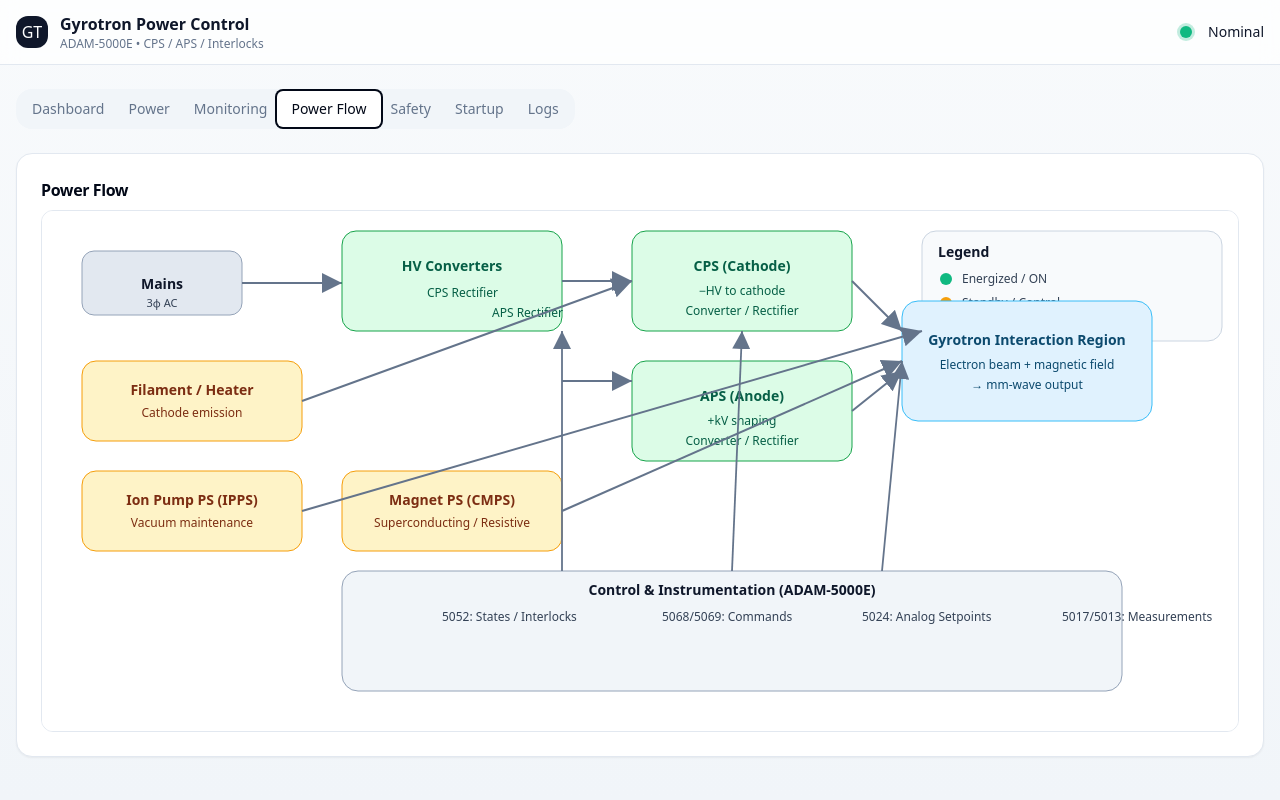
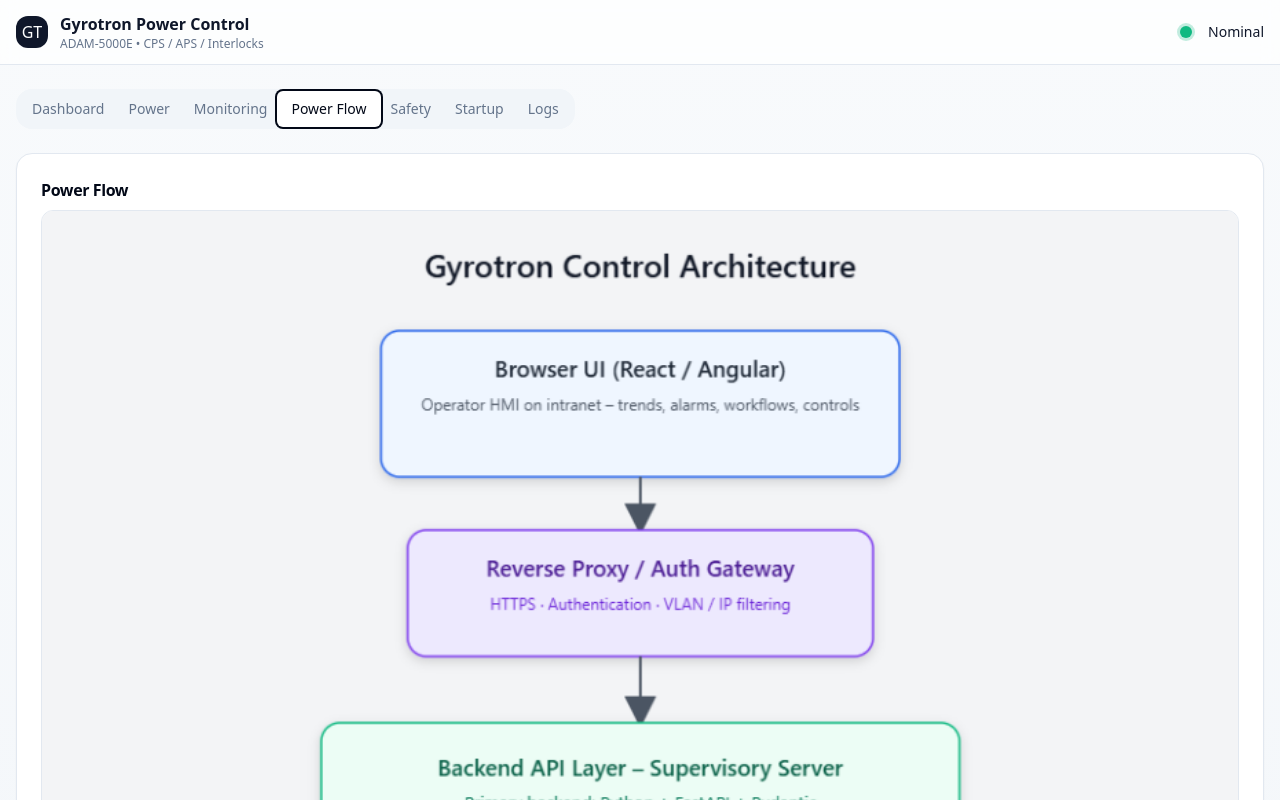
Before and after one commit to BigDedoo/Gyrotron_control, a React app in the folder frontend/: page / in a window 1280 px wide. Both pictures are taken after a click on the tab "Power Flow". Shown: the top 800 px of the page. Built offline with nearby package versions, Linux system fonts and the light colour scheme; the HTML template or start-up script is replaced by a standard one.

Commit message:
refactor: replace inline SVG power flow diagram with a static image.

```diff
--- a/frontend/src/App.tsx
+++ b/frontend/src/App.tsx
@@ -337,89 +337,16 @@ function MonitoringTab() {
 }
 
 function PowerFlowTab() {
-  // Simple SVG power flow diagram (mock wiring)
   return (
     <Card className="rounded-2xl">
       <CardHeader className="pb-2"><CardTitle className="text-base">Power Flow</CardTitle></CardHeader>
       <CardContent>
-        <div className="w-full overflow-auto rounded-xl border bg-white">
-          <svg viewBox="0 0 1200 520" className="min-w-[900px] h-[520px]">
-            <g transform="translate(880,20)">
-              <rect x="0" y="0" width="300" height="110" rx="14" fill="#f8fafc" stroke="#cbd5e1" />
-              <text x="16" y="26" fontSize="14" fontWeight="600" fill="#0f172a">Legend</text>
-              <circle cx="24" cy="48" r="6" fill="#10b981" /><text x="40" y="52" fontSize="12" fill="#334155">Energized / ON</text>
-              <circle cx="24" cy="72" r="6" fill="#f59e0b" /><text x="40" y="76" fontSize="12" fill="#334155">Standby / Control</text>
-              <circle cx="24" cy="96" r="6" fill="#ef4444" /><text x="40" y="100" fontSize="12" fill="#334155">Fault / Tripped</text>
-            </g>
-            <defs>
-              <marker id="arrow" markerWidth="10" markerHeight="10" refX="10" refY="5" orient="auto">
-                <path d="M 0 0 L 10 5 L 0 10 z" fill="#64748b" />
-              </marker>
-            </defs>
-            <g transform="translate(40,40)">
-              <rect width="160" height="64" rx="12" fill="#e2e8f0" stroke="#94a3b8" />
-              <text x="80" y="38" textAnchor="middle" fontSize="14" fontWeight="600" fill="#0f172a">Mains</text>
-              <text x="80" y="56" textAnchor="middle" fontSize="11" fill="#334155">3ϕ AC</text>
-            </g>
-            <line x1="200" y1="72" x2="300" y2="72" stroke="#64748b" strokeWidth="2" markerEnd="url(#arrow)" />
-            <g transform="translate(300,20)">
-              <rect width="220" height="100" rx="14" fill="#dcfce7" stroke="#16a34a" />
-              <text x="110" y="40" textAnchor="middle" fontSize="14" fontWeight="600" fill="#065f46">HV Converters</text>
-              <text x="85" y="66" fontSize="12" fill="#065f46">CPS Rectifier</text>
-              <text x="150" y="86" fontSize="12" fill="#065f46">APS Rectifier</text>
-            </g>
-            <g transform="translate(590,20)">
-              <rect width="220" height="100" rx="14" fill="#dcfce7" stroke="#16a34a" />
-              <text x="110" y="40" textAnchor="middle" fontSize="14" fontWeight="600" fill="#065f46">CPS (Cathode)</text>
-              <text x="110" y="64" textAnchor="middle" fontSize="12" fill="#065f46">−HV to cathode</text>
-              <text x="110" y="84" textAnchor="middle" fontSize="12" fill="#065f46">Converter / Rectifier</text>
-            </g>
-            <g transform="translate(590,150)">
-              <rect width="220" height="100" rx="14" fill="#dcfce7" stroke="#16a34a" />
-              <text x="110" y="40" textAnchor="middle" fontSize="14" fontWeight="600" fill="#065f46">APS (Anode)</text>
-              <text x="110" y="64" textAnchor="middle" fontSize="12" fill="#065f46">+kV shaping</text>
-              <text x="110" y="84" textAnchor="middle" fontSize="12" fill="#065f46">Converter / Rectifier</text>
-            </g>
-            <g transform="translate(860,90)">
-              <rect width="250" height="120" rx="16" fill="#e0f2fe" stroke="#38bdf8" />
-              <text x="125" y="44" textAnchor="middle" fontSize="14" fontWeight="600" fill="#0c4a6e">Gyrotron Interaction Region</text>
-              <text x="125" y="68" textAnchor="middle" fontSize="12" fill="#0c4a6e">Electron beam + magnetic field</text>
-              <text x="125" y="88" textAnchor="middle" fontSize="12" fill="#0c4a6e">→ mm-wave output</text>
-            </g>
-            <line x1="520" y1="70" x2="590" y2="70" stroke="#64748b" strokeWidth="2" markerEnd="url(#arrow)" />
-            <line x1="520" y1="170" x2="590" y2="170" stroke="#64748b" strokeWidth="2" markerEnd="url(#arrow)" />
-            <line x1="810" y1="70" x2="860" y2="120" stroke="#64748b" strokeWidth="2" markerEnd="url(#arrow)" />
-            <line x1="810" y1="200" x2="860" y2="160" stroke="#64748b" strokeWidth="2" markerEnd="url(#arrow)" />
-            <g transform="translate(300,260)">
-              <rect width="220" height="80" rx="14" fill="#fef3c7" stroke="#f59e0b" />
-              <text x="110" y="34" textAnchor="middle" fontSize="14" fontWeight="600" fill="#7c2d12">Magnet PS (CMPS)</text>
-              <text x="110" y="56" textAnchor="middle" fontSize="12" fill="#7c2d12">Superconducting / Resistive</text>
-            </g>
-            <line x1="520" y1="300" x2="860" y2="150" stroke="#64748b" strokeWidth="2" markerEnd="url(#arrow)" />
-            <g transform="translate(40,150)">
-              <rect width="220" height="80" rx="14" fill="#fef3c7" stroke="#f59e0b" />
-              <text x="110" y="34" textAnchor="middle" fontSize="14" fontWeight="600" fill="#7c2d12">Filament / Heater</text>
-              <text x="110" y="56" textAnchor="middle" fontSize="12" fill="#7c2d12">Cathode emission</text>
-            </g>
-            <line x1="260" y1="190" x2="590" y2="70" stroke="#64748b" strokeWidth="2" markerEnd="url(#arrow)" />
-            <g transform="translate(40,260)">
-              <rect width="220" height="80" rx="14" fill="#fef3c7" stroke="#f59e0b" />
-              <text x="110" y="34" textAnchor="middle" fontSize="14" fontWeight="600" fill="#7c2d12">Ion Pump PS (IPPS)</text>
-              <text x="110" y="56" textAnchor="middle" fontSize="12" fill="#7c2d12">Vacuum maintenance</text>
-            </g>
-            <line x1="260" y1="300" x2="880" y2="120" stroke="#64748b" strokeWidth="2" markerEnd="url(#arrow)" />
-            <g transform="translate(300,360)">
-              <rect width="780" height="120" rx="16" fill="#f1f5f9" stroke="#94a3b8" />
-              <text x="390" y="24" textAnchor="middle" fontSize="14" fontWeight="600" fill="#0f172a">Control & Instrumentation (ADAM-5000E)</text>
-              <text x="100" y="50" fontSize="12" fill="#334155">5052: States / Interlocks</text>
-              <text x="320" y="50" fontSize="12" fill="#334155">5068/5069: Commands</text>
-              <text x="520" y="50" fontSize="12" fill="#334155">5024: Analog Setpoints</text>
-              <text x="720" y="50" fontSize="12" fill="#334155">5017/5013: Measurements</text>
-            </g>
-            <line x1="690" y1="360" x2="700" y2="120" stroke="#64748b" strokeWidth="1.8" markerEnd="url(#arrow)" />
-            <line x1="840" y1="360" x2="860" y2="150" stroke="#64748b" strokeWidth="1.8" markerEnd="url(#arrow)" />
-            <line x1="520" y1="360" x2="520" y2="120" stroke="#64748b" strokeWidth="1.8" markerEnd="url(#arrow)" />
-          </svg>
+        <div className="w-full overflow-hidden rounded-xl border bg-white">
+          <img
+            src="/power_flow.png"
+            alt="Gyrotron Control Architecture Power Flow"
+            className="w-full h-auto object-contain"
+          />
         </div>
       </CardContent>
     </Card>
```
Also changed, not shown: frontend/public/power_flow.png (added).
